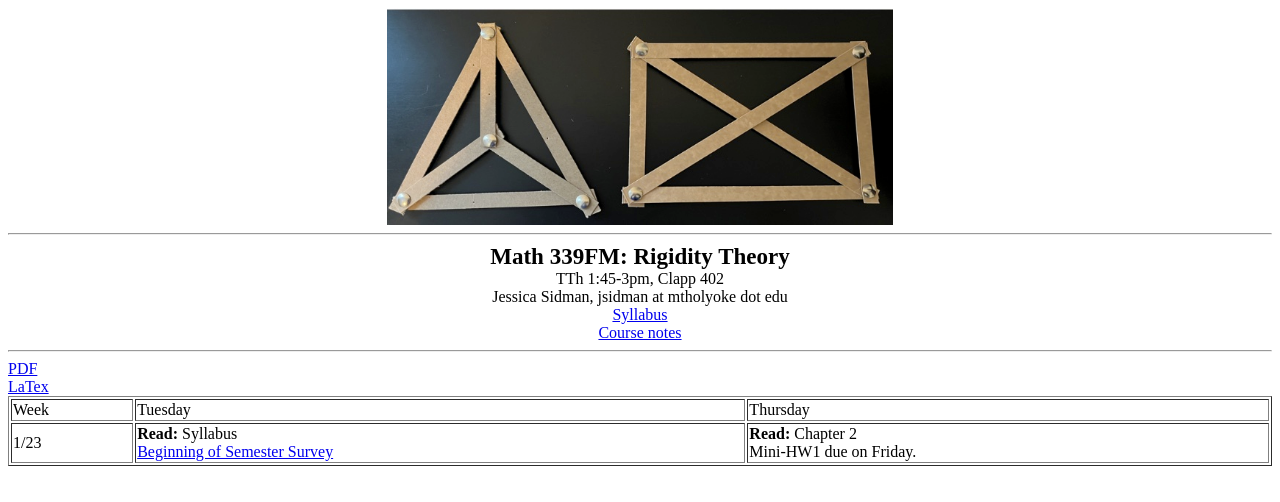
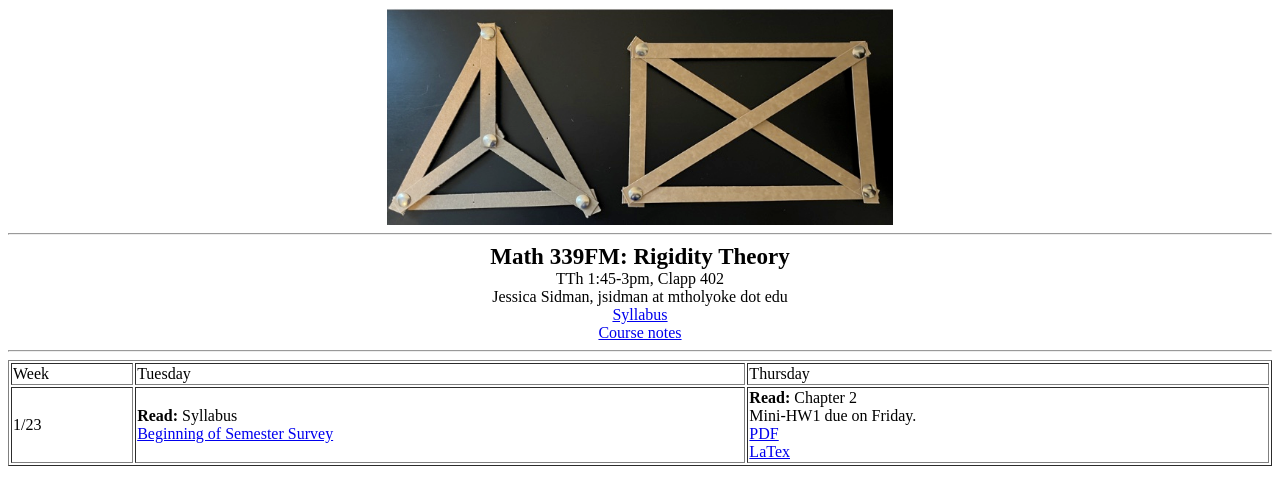
Before and after one commit to jessicasidman/rigidityTheory, a plain HTML site: page index.html in a window 1280 px wide. Drawn offline with Linux system fonts and the light colour scheme.

Commit message:
Update index.html

```diff
--- a/index.html
+++ b/index.html
@@ -62,9 +62,10 @@
       <td><b>Read:</b> Syllabus<br>
        <a href = "https://forms.gle/pj2AapdvinngEPNu9">Beginning of Semester Survey</a></td>
       <td><b>Read:</b> Chapter 2<br>
-      Mini-HW1 due on Friday.</td>
+      Mini-HW1 due on Friday.<br>
       <a href="https://drive.google.com/file/d/1r8bgbK9e5jTdikY1TmTUnqCx1ANwDNk7/view?usp=share_link">PDF</a><br>
       <a href="https://drive.google.com/file/d/1qtcA_k-CC22g3CTN5p11SCweWqDe5aT4/view?usp=share_link">LaTex</a>
+     </td>
 
     </tr>
 
```
